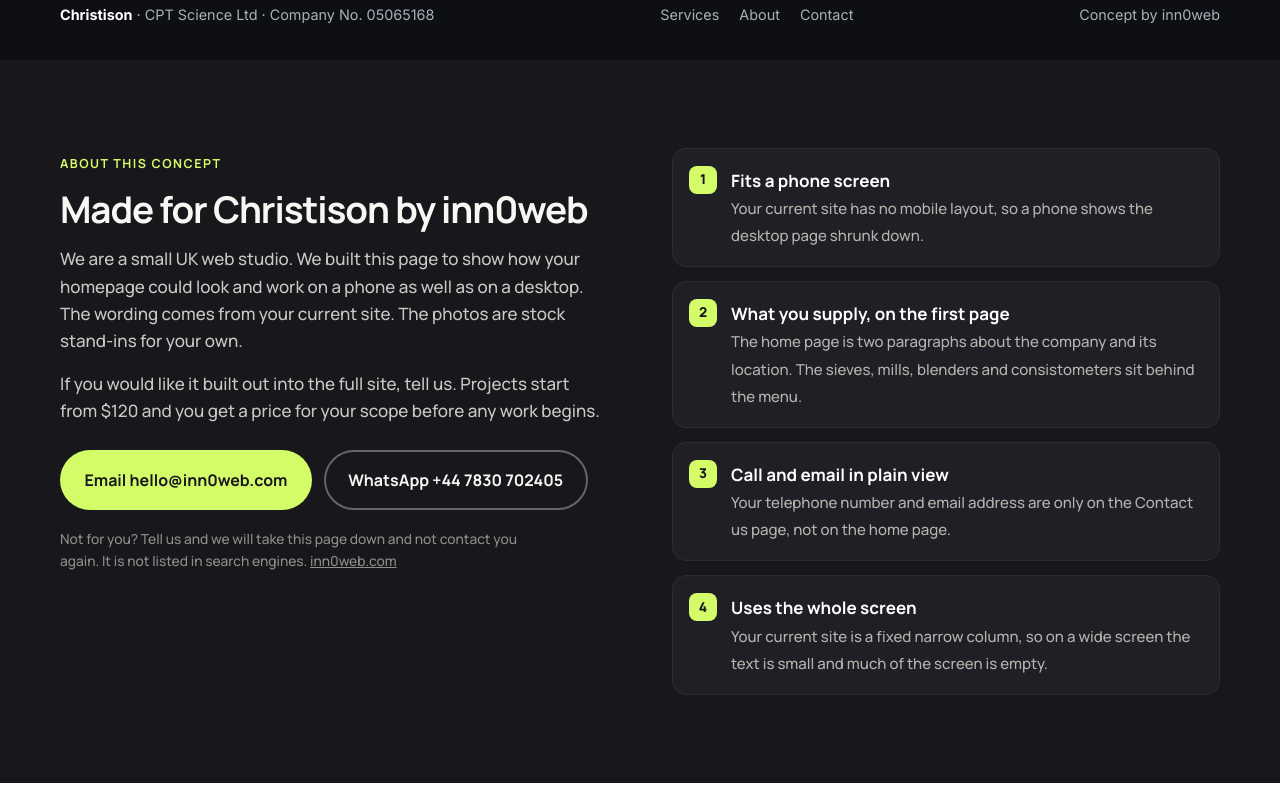
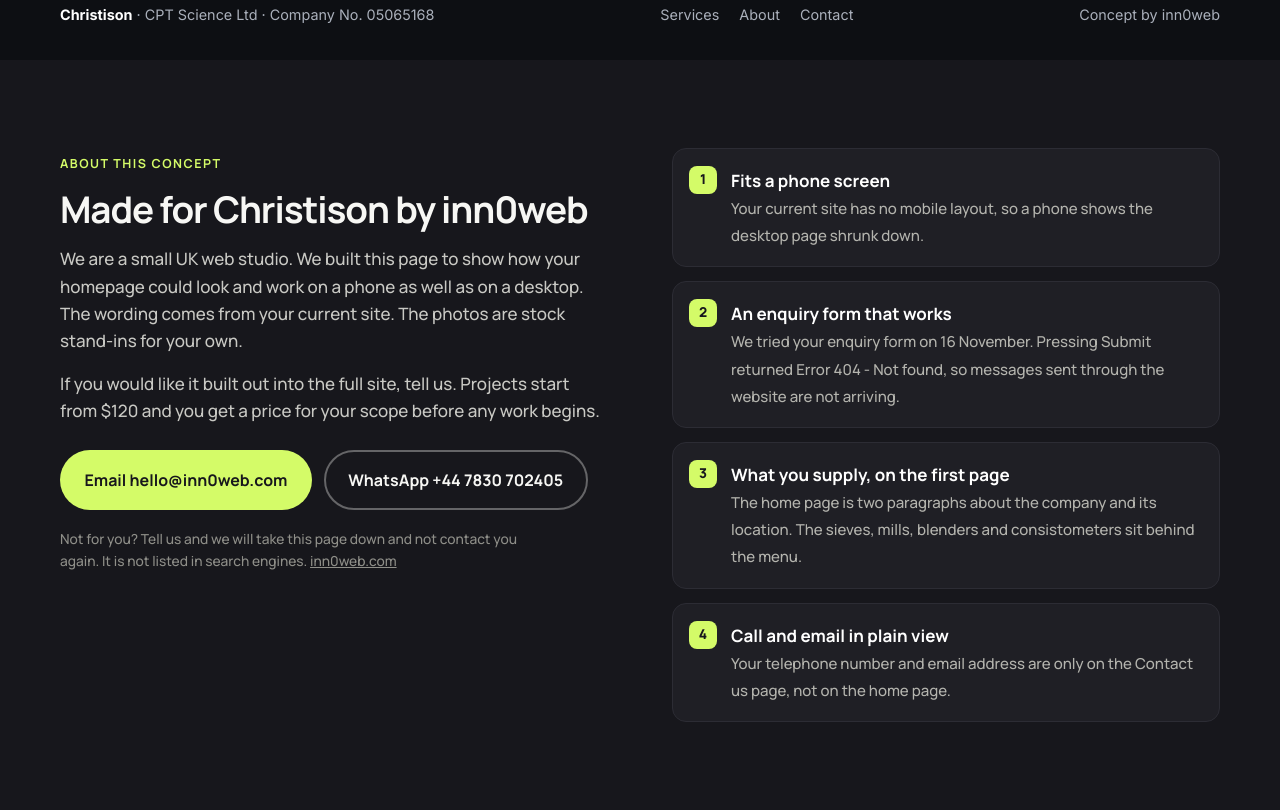
Before and after one commit to inn0web/inn0web.github.io, a plain HTML site: page concepts/christison/index.html in a window 1280 px wide. Shown: the part 3916-4726 px from the top of the page. Before the commit the page ends 4699 px from the top, so only its background shows below. Drawn offline with Linux system fonts and the light colour scheme.

Commit message:
Publish site from source 6f146cf

```diff
--- a/concepts/christison/index.html
+++ b/concepts/christison/index.html
@@ -198,7 +198,7 @@ footer b{color:#fff}footer nav{display:flex;gap:20px;flex-wrap:wrap}footer a{tex
 <div class="cta"><a class="btn primary" href="mailto:hello@inn0web.com?subject=Concept%20for%20Christison">Email hello@inn0web.com</a>
 <a class="btn ghost" href="https://wa.me/447830702405?text=Hi%2C%20I%20saw%20the%20concept%20page%20you%20made%20for%20Christison.">WhatsApp +44 7830 702405</a></div>
 <p class="fine">Not for you? Tell us and we will take this page down and not contact you again. It is not listed in search engines. <a href="https://inn0web.com/web-design">inn0web.com</a></p></div>
-<ol><li><b>Fits a phone screen</b><span>Your current site has no mobile layout, so a phone shows the desktop page shrunk down.</span></li><li><b>What you supply, on the first page</b><span>The home page is two paragraphs about the company and its location. The sieves, mills, blenders and consistometers sit behind the menu.</span></li><li><b>Call and email in plain view</b><span>Your telephone number and email address are only on the Contact us page, not on the home page.</span></li><li><b>Uses the whole screen</b><span>Your current site is a fixed narrow column, so on a wide screen the text is small and much of the screen is empty.</span></li></ol></div></section>
+<ol><li><b>Fits a phone screen</b><span>Your current site has no mobile layout, so a phone shows the desktop page shrunk down.</span></li><li><b>An enquiry form that works</b><span>We tried your enquiry form on 16 November. Pressing Submit returned Error 404 - Not found, so messages sent through the website are not arriving.</span></li><li><b>What you supply, on the first page</b><span>The home page is two paragraphs about the company and its location. The sieves, mills, blenders and consistometers sit behind the menu.</span></li><li><b>Call and email in plain view</b><span>Your telephone number and email address are only on the Contact us page, not on the home page.</span></li></ol></div></section>
 <div class="bar"><a class="btn primary" href="tel:+441914788120"><svg width="18" height="18" viewBox="0 0 24 24" fill="none" stroke="currentColor" stroke-width="1.8" stroke-linecap="round" stroke-linejoin="round" aria-hidden="true"><path d="M5 4h4l2 5-2.5 1.5a11 11 0 0 0 5 5L15 13l5 2v4a2 2 0 0 1-2 2A16 16 0 0 1 3 6a2 2 0 0 1 2-2z"/></svg>Call</a><a class="btn ghost" href="#contact">Enquire</a></div>
 <script>
 document.querySelector('.menu')?.addEventListener('click',()=>document.querySelector('.links').classList.toggle('open'));
```
Also changed, not shown: concepts/adams-printers/index.html (+1 -1 lines).
